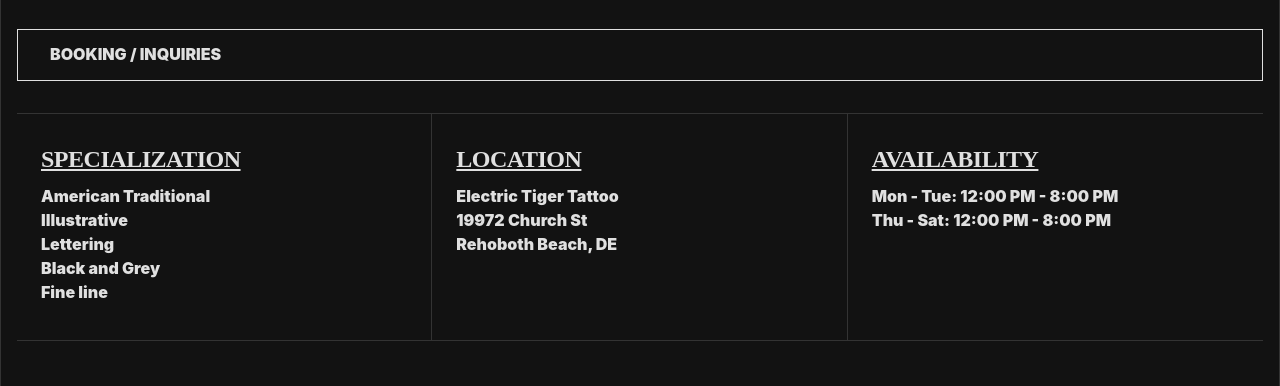
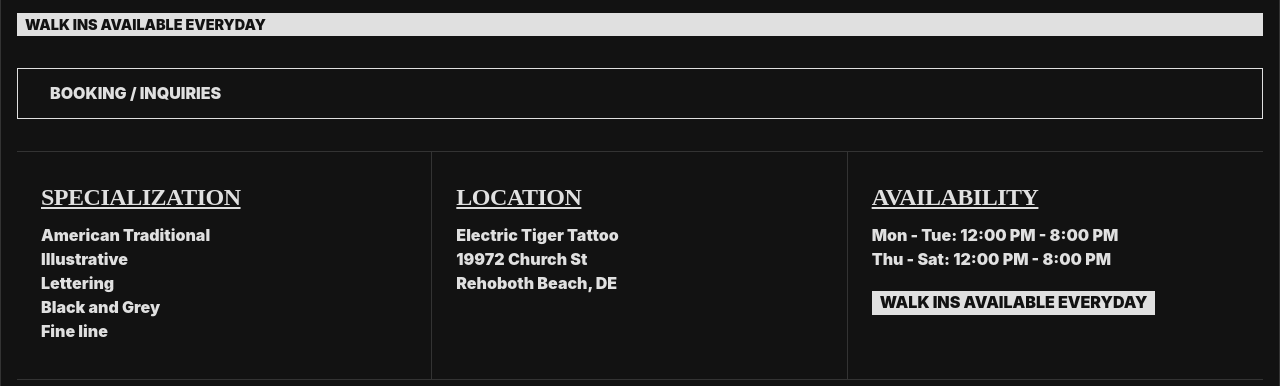
Before and after one commit to mallonprog/ett-digital-hub, a website: page index.html in a window 1280 px wide. Shown: the part 409-795 px from the top of the page. Drawn offline with Linux system fonts and the light colour scheme.

Commit message:
Update index.html: Add 'Walk ins available everyday' to hero and availability sections

```diff
--- a/index.html
+++ b/index.html
@@ -82,6 +82,17 @@
             max-width: 500px;
         }
 
+        .walk-in-banner {
+            background: var(--accent);
+            color: var(--bg);
+            font-weight: 900;
+            text-transform: uppercase;
+            display: inline-block;
+            padding: 0.2rem 0.5rem;
+            margin-top: 1rem;
+            font-size: 0.9rem;
+        }
+
         .cta-box {
             margin-top: 2rem;
             border: 1px solid var(--accent);
@@ -98,12 +109,6 @@
         .cta-box:hover {
             background: var(--accent);
             color: var(--bg);
-        }
-
-        .info-grid {
-            display: grid;
-            grid-template-columns: repeat(auto-fit, minmax(250px, 1fr));
-            border-bottom: 1px solid var(--border);
         }
 
         .info-grid {
@@ -222,6 +227,7 @@
         <header>
             <h1 class="hero-title">MOLLEE<span>MARSTON</span></h1>
             <p class="residency-tag">Tattoo Artist & Piercer — Resident at Electric Tiger Tattoo, Rehoboth Beach, DE.</p>
+            <p class="walk-in-banner">Walk ins available everyday</p>
             <a href="#booking" class="cta-box analytics-booking">BOOKING / INQUIRIES</a>
         </header>
 
@@ -244,6 +250,7 @@
                 <h3>AVAILABILITY</h3>
                 <p>Mon - Tue: 12:00 PM - 8:00 PM</p>
                 <p>Thu - Sat: 12:00 PM - 8:00 PM</p>
+                <p class="walk-in-banner">Walk ins available everyday</p>
             </div>
         </section>
 
@@ -254,9 +261,6 @@
                 <p>Live Portfolio</p>
                 <a href="https://instagram.com/dawgbedd" class="view-on-ig" target="_blank">View Full Portfolio on Instagram</a>
             </div>
-            <!-- Note: For a live automatic grid without API auth issues,
-                 consider a widget service like LightWidget or Elfsight.
-                 The container below is styled for a standard 3-column embed. -->
         </section>
 
         <h2 class="section-header">CLIENT FEEDBACK</h2>
```
